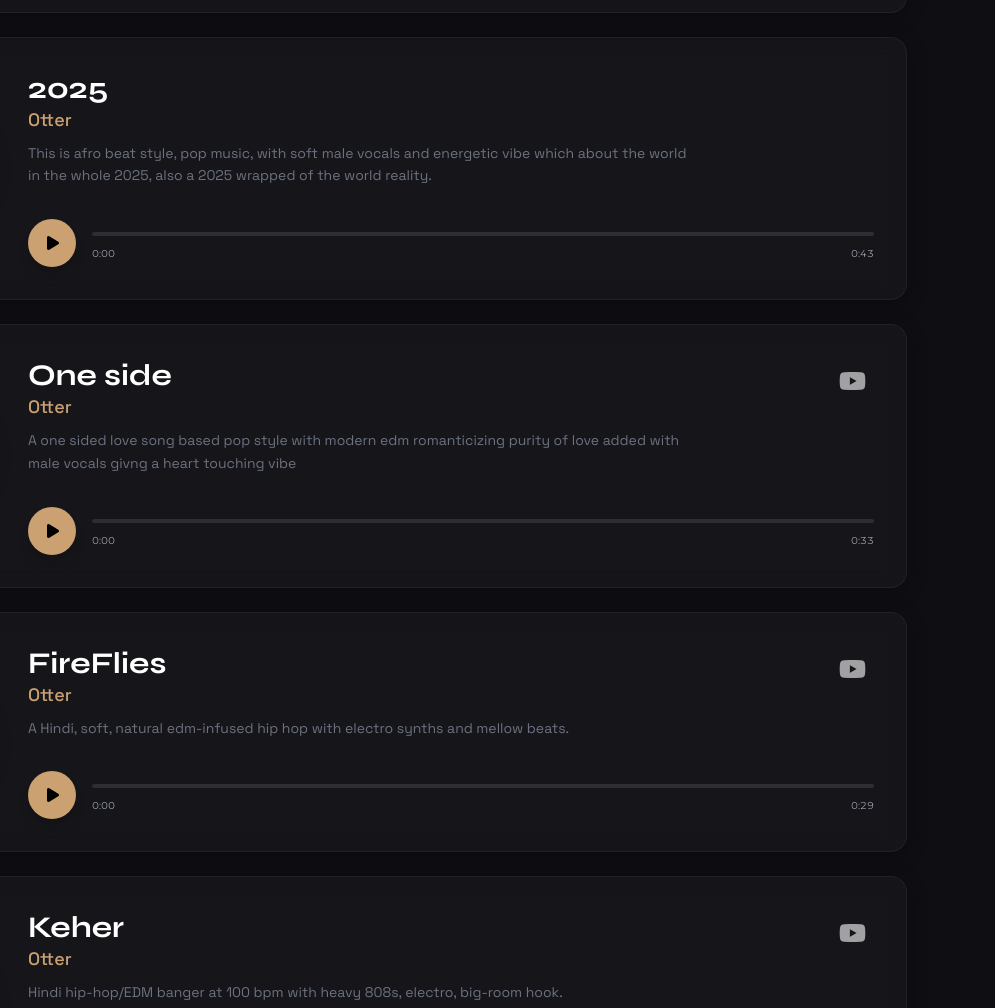
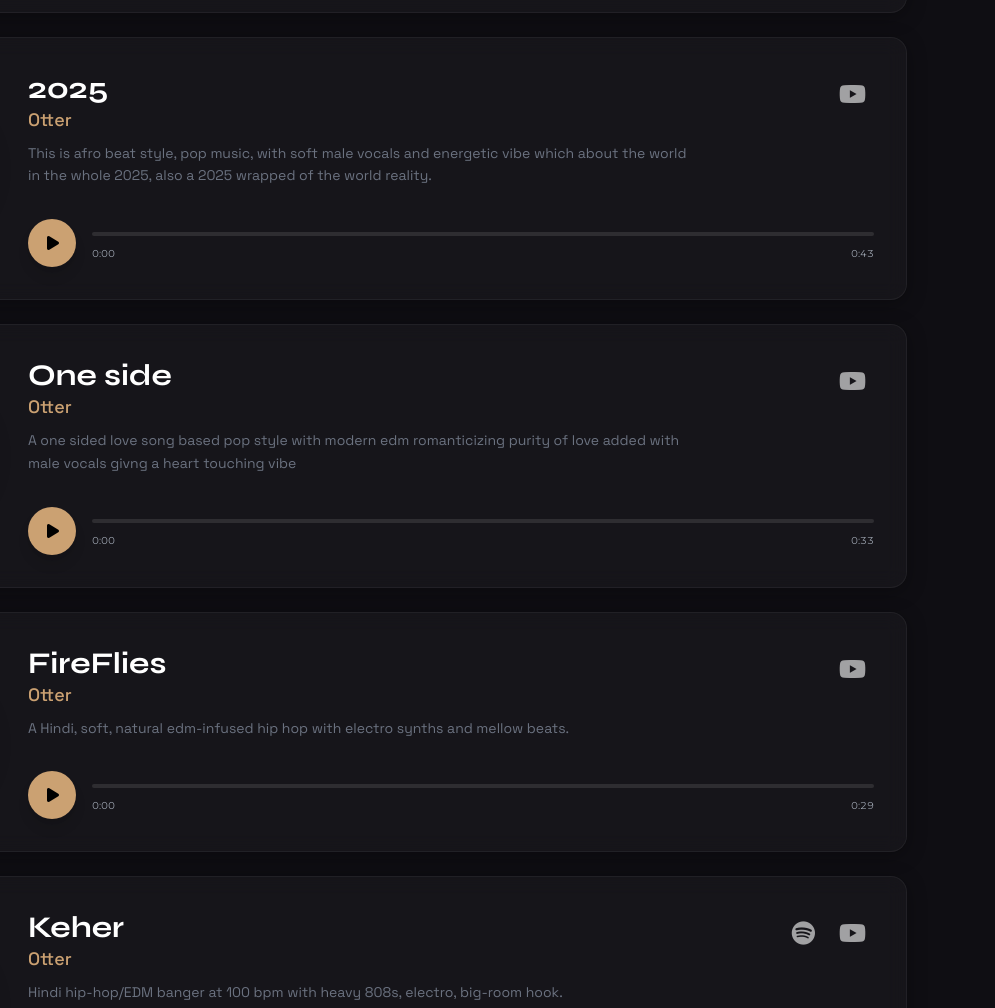
Before and after one commit to slashmikey/Otter-Music, a plain HTML site: page index.html in a window 1280 px wide. Shown: the part 1259-2267 px from the top of the page, 285-1280 px from the left. Drawn offline with nearby package versions, Linux system fonts and the light colour scheme.

Commit message:
Add files via upload

```diff
--- a/index.html
+++ b/index.html
@@ -414,7 +414,7 @@
                 releaseDate: "Jan 2026",
                 description: "This is afro beat style, pop music, with soft male vocals and energetic vibe which about the world in the whole 2025, also a 2025 wrapped of the world reality.",
                 spotifyUrl: "",
-                youtubeUrl: "",
+                youtubeUrl: "https://youtu.be/8pm76MyC3-o",
                 previewUrl: "https://image2url.com/r2/default/audio/1768464567040-61e1fa10-9e4a-4249-a0a6-bce6d9e43eb5.mp3",
                 duration: "0:43"
             },
@@ -449,7 +449,7 @@
                 cover: "https://i.postimg.cc/yWC48FPK/Untitled-design.jpg",
                 releaseDate: "Soon",
                 description: "Hindi hip-hop/EDM banger at 100 bpm with heavy 808s, electro, big-room hook.",
-                spotifyUrl: "",
+                spotifyUrl: "https://open.spotify.com/track/2phVrVn9mWbpK8nL4lC0WR?si=2a1999e355ff48cf",
                 youtubeUrl: "https://youtu.be/FGgdNonCfM8",
                 previewUrl: "https://image2url.com/r2/default/audio/1768207846145-873484b4-0150-4cd4-bbdd-6dd2fcab5a7a.mp3",
                 duration: "0:28"
```
